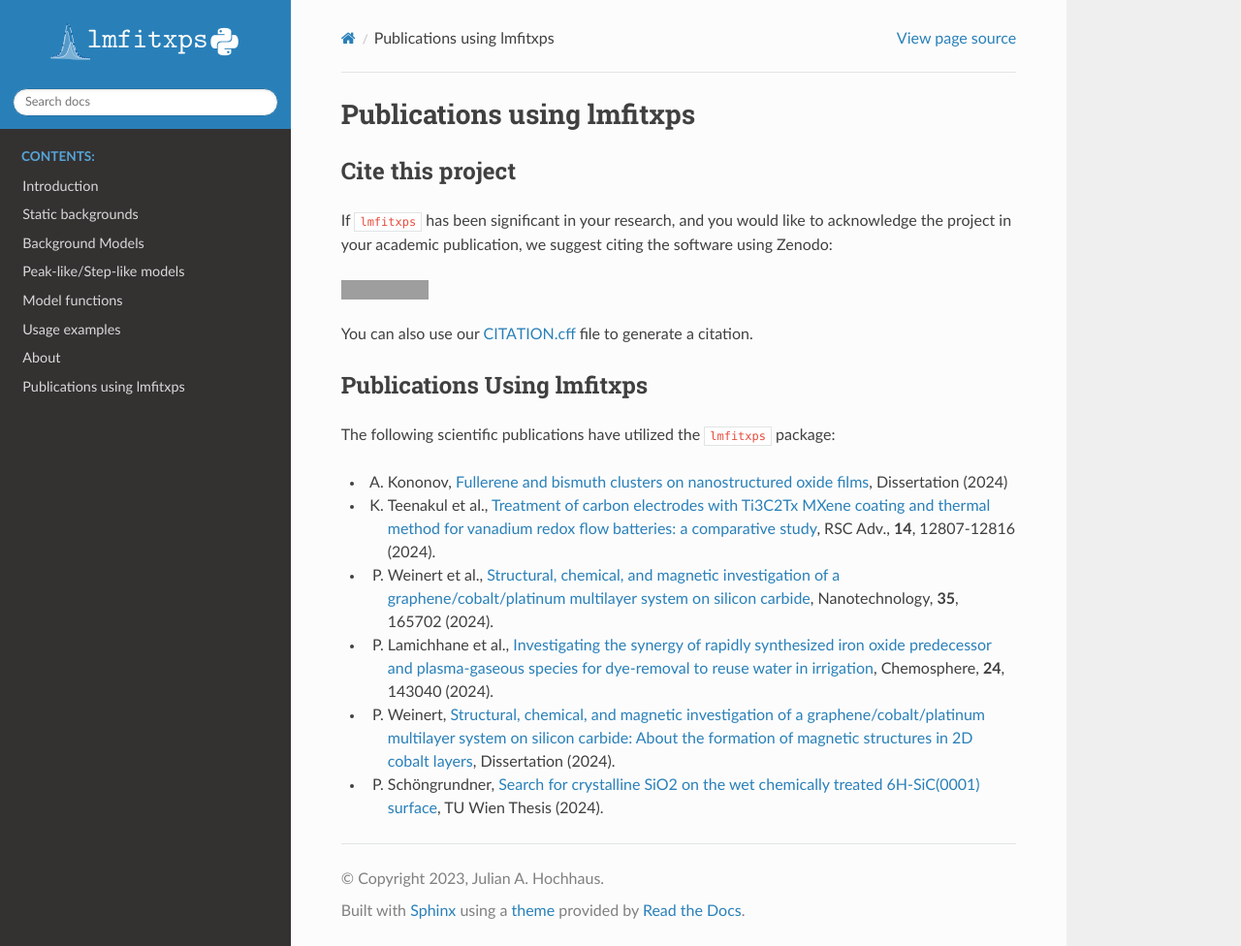
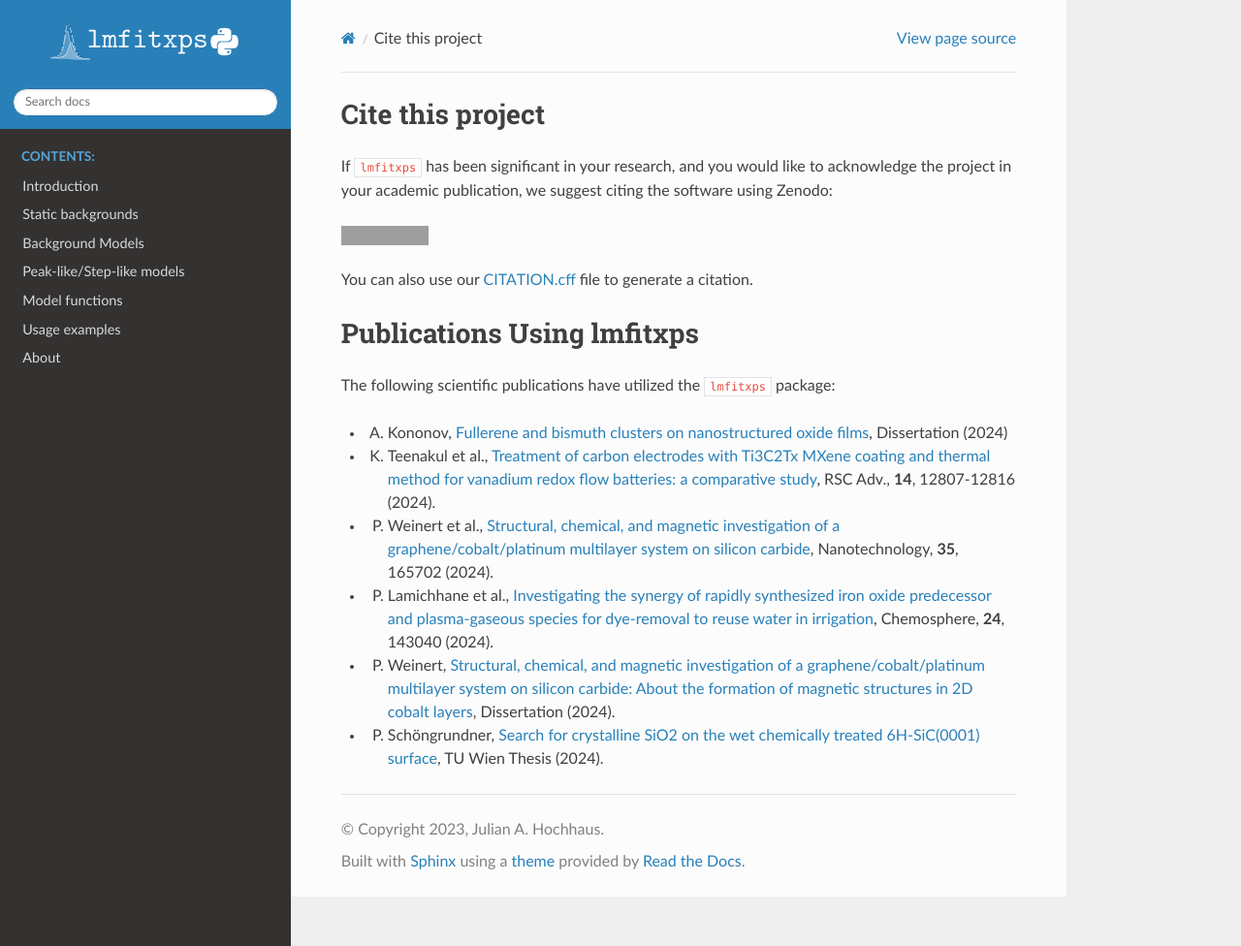
Before and after one commit to Julian-Hochhaus/lmfitxps, a Sphinx documentation site: the page built from docs/citations.rst, in a window 1280 px wide and 976 px high. Shown: the whole window at 97% size. Built offline with Sphinx 7.4.7 and the Read the Docs theme 3.1.0, drawn with Linux system fonts in a browser that asks for light colours; grey boxes are pictures that could not be loaded.

Commit message:
fixed doctree

```diff
--- a/docs/citations.rst
+++ b/docs/citations.rst
@@ -1,6 +1,3 @@
-Publications using lmfitxps
-=====
-
 Cite this project
 -----------------
 
--- a/docs/contribution.rst
+++ b/docs/contribution.rst
@@ -1,4 +1,3 @@
-
 Contributing
 ------------
 
--- a/docs/lineshapes.rst
+++ b/docs/lineshapes.rst
@@ -1,17 +1,18 @@
 Model functions
 ----------------
 .. include:: note.rst
+
 In the following subsections, all used model functions which are used for the lmfit models in :ref:`BGModels` as well as in :ref:`PeakModels` are documented.
 
 Lineshapes
-~~~~~~~~~~~~~
+~~~~~~~~~~
 
 .. autofunction:: lmfitxps.lineshapes.singlett
 .. autofunction:: lmfitxps.lineshapes.dublett
 .. autofunction:: lmfitxps.lineshapes.fermi_edge
 
 Background model functions
-~~~~~~~~~~~~~~~~~~~~~~~~~~~
+~~~~~~~~~~~~~~~~~~~~~~~~~~
 .. autofunction:: lmfitxps.backgrounds.shirley
 .. autofunction:: lmfitxps.backgrounds.slope
 .. autofunction:: lmfitxps.backgrounds.tougaard
--- a/docs/peaks.rst
+++ b/docs/peaks.rst
@@ -2,6 +2,7 @@
 
 Peak-like/Step-like models
 ==========================
+
 .. include:: note.rst
 
 The following sections documents the peak-like/step-like models implemented as an extension to the `lmfit build-in models <https://lmfit.github.io/lmfit-py/builtin_models.html>`_ .
@@ -34,7 +35,7 @@ ____________________________________
 .. _fwhm_doniach:
 
 Approximation to the FWHM of Doniach-Sunjic line shape
-----------------------------------
+------------------------------------------------------
 Generally speaking, the Doniach-Sunjic line shape has several limitations with regards to its application in analysing XPS data. However, it is still widely used in the XPS community due to its excellent agreement with asymmetric XPS peaks.
 The area of the Doniach-Sunjic line shape is ill-defined and infinite. In addition, no closed formula exists for its FWHM.
 To give an approximation to the FWHM, the following formula is used:
```
